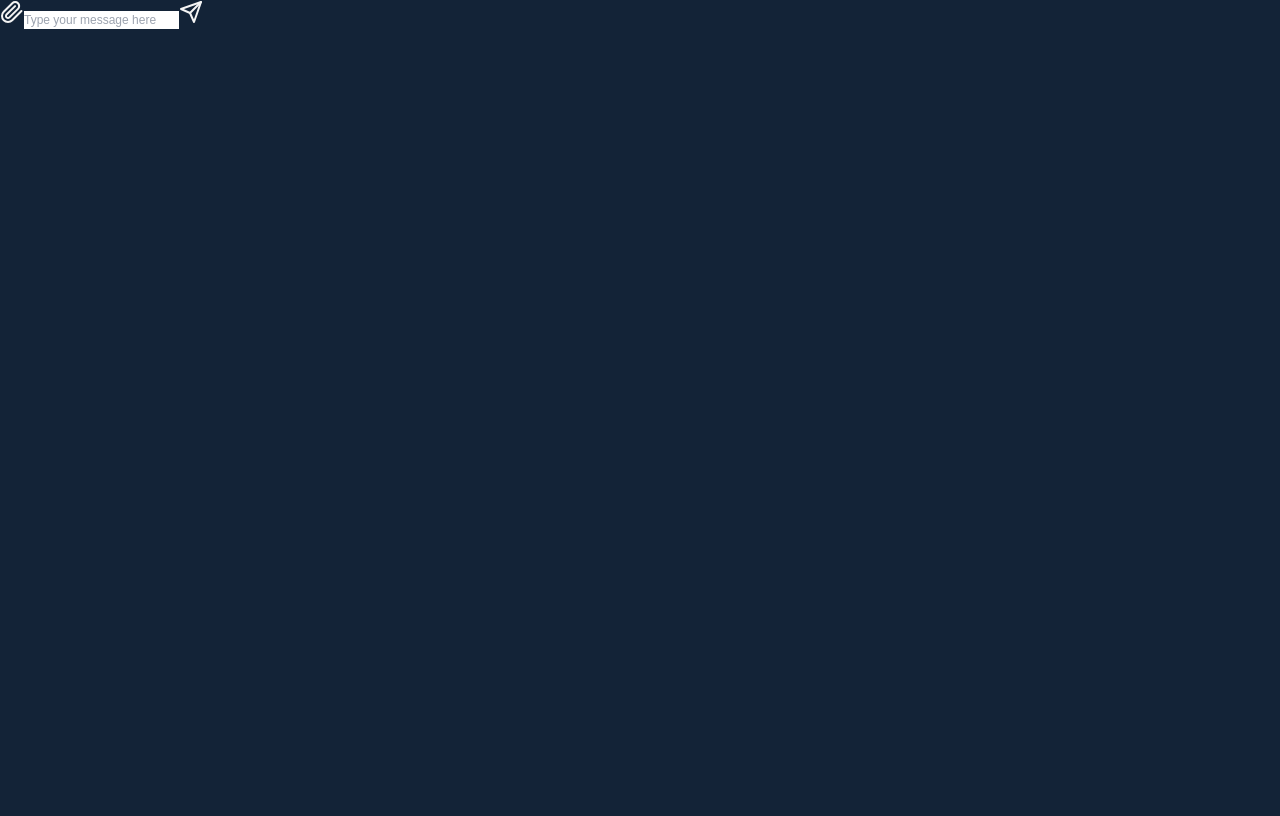
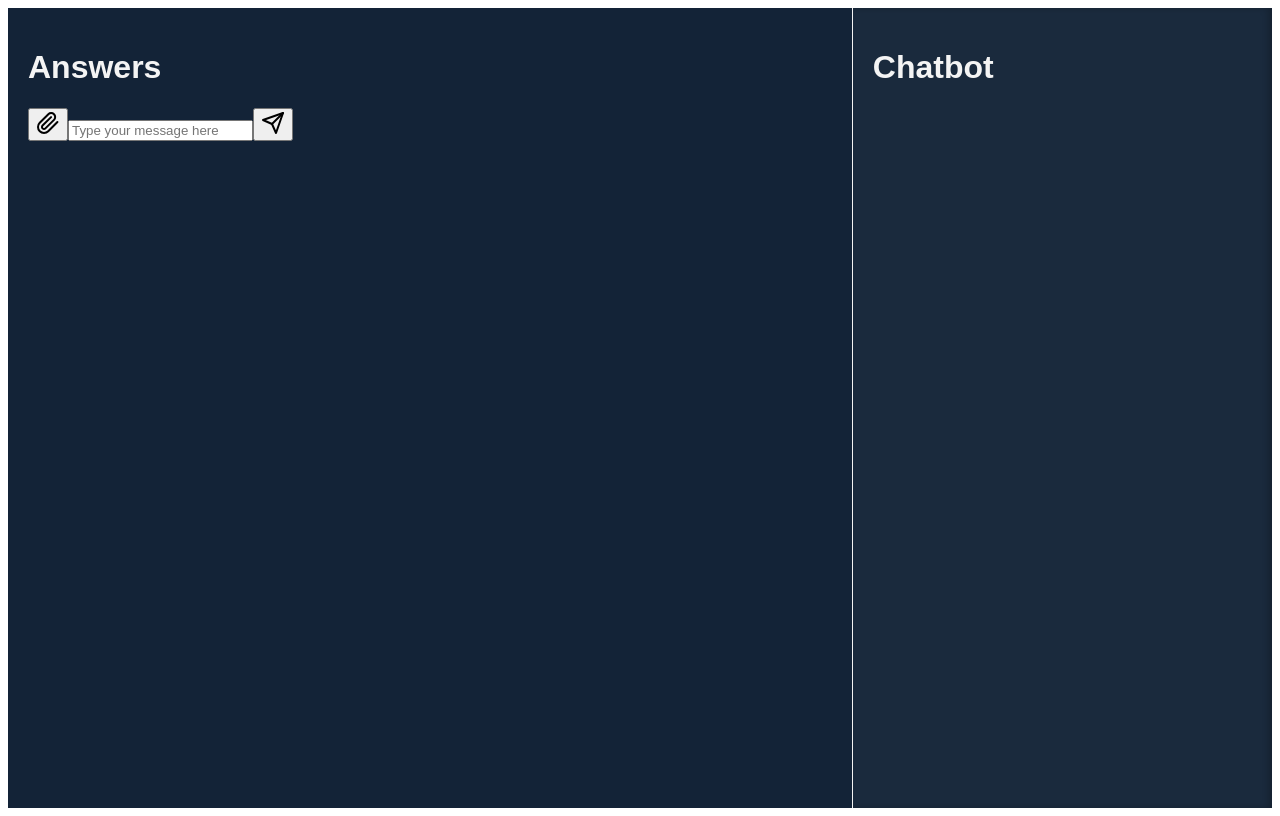
Before and after one commit to tarunagarwal1981/vessel-iq, a Next.js app: page / in a window 1280 px wide. Built offline with nearby package versions, Linux system fonts and the light colour scheme.

Commit message:
Update layout.tsx

```diff
--- a/src/app/layout.tsx
+++ b/src/app/layout.tsx
@@ -1,21 +1,37 @@
-import './globals.css';
-import type { Metadata } from 'next';
+import { ReactNode } from 'react';
 
-export const metadata: Metadata = {
-  title: 'VesselIQ',
-  description: 'Smart vessel performance analysis',
-};
-
-export default function RootLayout({
-  children,
-}: {
-  children: React.ReactNode
-}) {
+export default function Layout({ children }: { children: ReactNode }) {
   return (
-    <html lang="en">
-      <body className="bg-[#132337]">
-        {children}
-      </body>
-    </html>
+    <div style={{
+      display: 'flex',
+      minHeight: '100vh',
+      backgroundColor: '#132337',
+      color: '#f4f4f4',
+      fontFamily: 'Nunito, sans-serif',
+    }}>
+      <div style={{
+        flex: 1,
+        padding: '20px',
+        borderRight: '1px solid #f4f4f4',
+      }}>
+        <h1>Answers</h1>
+        <div id="answer-section">
+          {/* Answer content will be injected here */}
+          {children}
+        </div>
+      </div>
+      <div style={{
+        width: '30%',
+        padding: '20px',
+        backgroundColor: '#1a2a3d',
+        color: '#f4f4f4',
+        boxShadow: 'inset -4px 0 6px rgba(0,0,0,0.2)',
+      }}>
+        <h1>Chatbot</h1>
+        <div id="chatbot-section">
+          {/* Chatbot input and messages */}
+        </div>
+      </div>
+    </div>
   );
 }
```
